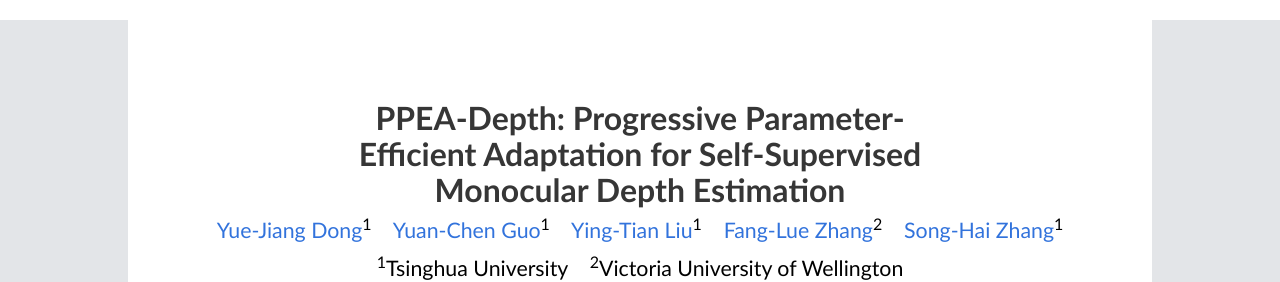
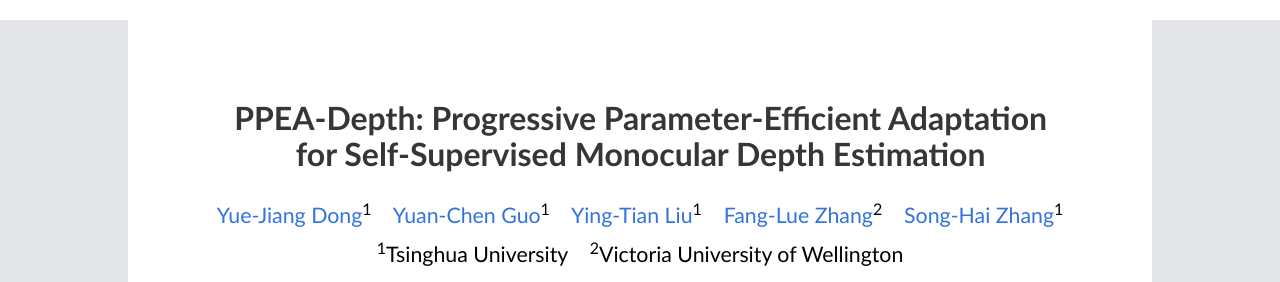
Before and after one commit to YuejiangDong/PPEADepth, a plain HTML site: page index.html in a window 1280 px wide. Shown: the top 282 px of the page. Drawn offline with nearby package versions, Linux system fonts and the light colour scheme; some icons are missing; a web font is replaced by a local one.

Commit message:
adjust title position

```diff
--- a/index.html
+++ b/index.html
@@ -43,8 +43,8 @@
     <!-- <div class="logo">
       <a href="https://mmlab.ie.cuhk.edu.hk/" target="_blank"><img src="./common/cuhk.jfif"></a>
     </div> -->
-    <div class="title", style="font-size: 24pt; padding-top: 10pt;">  <!-- Set padding as 10 if title is with two lines. -->
-      PPEA-Depth: Progressive Parameter-Efficient Adaptation for Self-Supervised Monocular Depth Estimation
+    <div class="title", style="font-size: 24pt; padding-top: 10pt;padding-left: 1pt">  <!-- Set padding as 10 if title is with two lines. -->
+      PPEA-Depth: Progressive Parameter-Efficient Adaptation&#10 for Self-Supervised Monocular Depth Estimation
 		<!-- <br>
 		<font color="grey" size="4">arXiv Preprint.</font> -->
     </div>
--- a/static/css/style.css
+++ b/static/css/style.css
@@ -50,7 +50,7 @@
   object-fit: cover;
 }
 .section .header .title {
-  margin: 0 120pt;
+  margin: 0 45pt;
   text-align: center;
   font-size: 22pt;
 }
```
